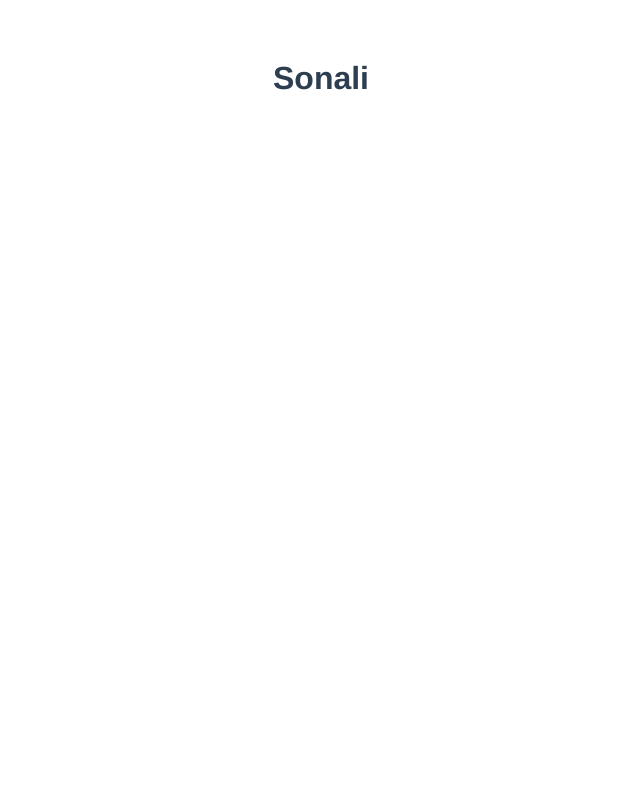
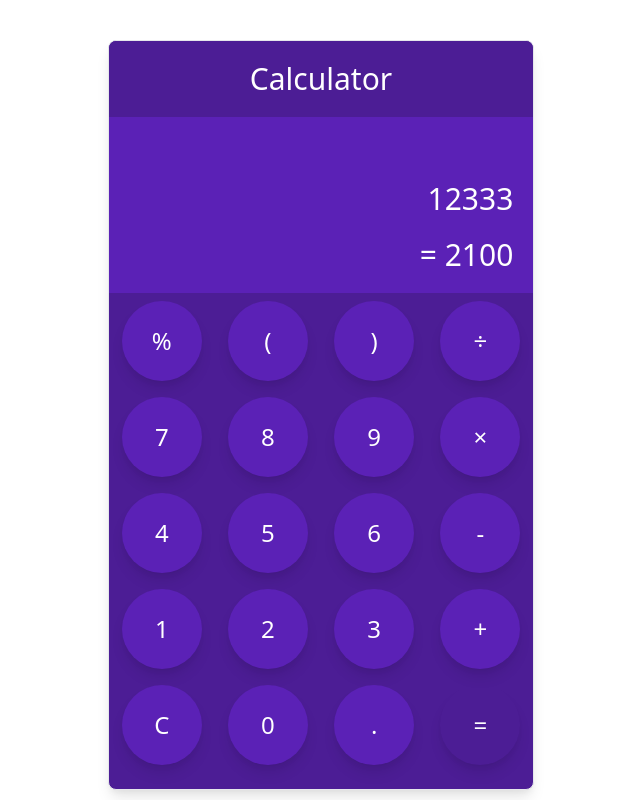
Before and after one commit to hiravesonali/calculator-using-VueJs, a Vue app: page / in a window 1280 px wide. Shown: the whole page, without its empty margins (319-959 px from the left). Built offline with nearby package versions, Linux system fonts and the light colour scheme.

Commit message:
added clear button method

```diff
--- a/src/App.vue
+++ b/src/App.vue
@@ -16,12 +16,5 @@ export default {
 </script>
 
 <style>
-#app {
-  font-family: Avenir, Helvetica, Arial, sans-serif;
-  -webkit-font-smoothing: antialiased;
-  -moz-osx-font-smoothing: grayscale;
-  text-align: center;
-  color: #2c3e50;
-  margin-top: 60px;
-}
+  @import "https://unpkg.com/tailwindcss@^1.0/dist/tailwind.min.css";
 </style>
--- a/src/components/Calculator.vue
+++ b/src/components/Calculator.vue
@@ -1,14 +1,118 @@
 <template>
-  <div class="hello">
-  <h1>Sonali</h1>
+  <div class="mx-auto overflow-hidden mt-10 shadow-lg mb-2 bg-purple-900 shadow-lg border rounded-lg lg:w-2/6 md:w-3/6 sm:w-4/6">
+    <div class="">
+      <div class="p-5 text-white text-center text-3xl bg-purple-900"><span class="text-orange-500">Calcu</span>lator</div>
+      <div class="pt-16 p-5 pb-0 text-white text-right text-3xl bg-purple-800">{{ current || '00' }}</div>
+      <div class="p-5 text-white text-right text-3xl bg-purple-800">= <span class="text-orange-500">2100</span></div>
+
+
+ <div class="flex items-stretch bg-purple-900 h-24">
+    <div class="flex-1 px-2 py-2 justify-center flex items-center text-white text-2xl font-semibold">
+      <button class="rounded-full h-20 w-20 flex items-center bg-purple-800 justify-center shadow-lg">%</button>
+    </div>
+
+    <div class="flex-1 px-2 py-2 justify-center flex items-center text-white text-2xl font-semibold">
+      <button class="rounded-full h-20 w-20 flex items-center bg-purple-800 justify-center shadow-lg">(</button>
+    </div>
+
+    <div class="flex-1 px-2 py-2 justify-center flex items-center text-white text-2xl font-semibold">
+      <button class="rounded-full h-20 w-20 flex items-center bg-purple-800 justify-center shadow-lg">)</button>
+    </div>
+
+    <div class="flex-1 px-2 py-2 justify-center flex items-center text-white text-2xl font-semibold">
+      <button class="rounded-full h-20 w-20 flex items-center bg-purple-800 justify-center shadow-lg">÷</button>
+    </div>
+</div>
+
+<div class="flex items-stretch bg-purple-900 h-24">
+    <div class="flex-1 px-2 py-2 justify-center flex items-center text-white text-2xl font-semibold">
+      <button class="rounded-full h-20 w-20 flex items-center bg-purple-800 justify-center shadow-lg">7</button>
+    </div>
+
+    <div class="flex-1 px-2 py-2 justify-center flex items-center text-white text-2xl font-semibold">
+      <button class="rounded-full h-20 w-20 flex items-center bg-purple-800 justify-center shadow-lg">8</button>
+    </div>
+
+    <div class="flex-1 px-2 py-2 justify-center flex items-center text-white text-2xl font-semibold">
+      <button class="rounded-full h-20 w-20 flex items-center bg-purple-800 justify-center shadow-lg">9</button>
+    </div>
+
+    <div class="flex-1 px-2 py-2 justify-center flex items-center text-white text-2xl font-semibold">
+      <button class="rounded-full h-20 w-20 flex items-center bg-purple-800 justify-center shadow-lg">×</button>
+    </div>
+</div>
+
+<div class="flex items-stretch bg-purple-900 h-24">
+    <div class="flex-1 px-2 py-2 justify-center flex items-center text-white text-2xl font-semibold">
+      <button class="rounded-full h-20 w-20 flex items-center bg-purple-800 justify-center shadow-lg">4</button>
+    </div>
+
+    <div class="flex-1 px-2 py-2 justify-center flex items-center text-white text-2xl font-semibold">
+      <button class="rounded-full h-20 w-20 flex items-center bg-purple-800 justify-center shadow-lg">5</button>
+    </div>
+
+    <div class="flex-1 px-2 py-2 justify-center flex items-center text-white text-2xl font-semibold">
+      <button class="rounded-full h-20 w-20 flex items-center bg-purple-800 justify-center shadow-lg">6</button>
+    </div>
+
+    <div class="flex-1 px-2 py-2 justify-center flex items-center text-white text-2xl font-semibold">
+      <button class="rounded-full h-20 w-20 flex items-center bg-purple-800 justify-center shadow-lg">-</button>
+    </div>
+</div>
+
+<div class="flex items-stretch bg-purple-900 h-24">
+    <div class="flex-1 px-2 py-2 justify-center flex items-center text-white text-2xl font-semibold">
+      <button class="rounded-full h-20 w-20 flex items-center bg-purple-800 justify-center shadow-lg">1</button>
+    </div>
+
+    <div class="flex-1 px-2 py-2 justify-center flex items-center text-white text-2xl font-semibold">
+      <button class="rounded-full h-20 w-20 flex items-center bg-purple-800 justify-center shadow-lg">2</button>
+    </div>
+
+    <div class="flex-1 px-2 py-2 justify-center flex items-center text-white text-2xl font-semibold">
+      <button class="rounded-full h-20 w-20 flex items-center bg-purple-800 justify-center shadow-lg">3</button>
+    </div>
+
+    <div class="flex-1 px-2 py-2 justify-center flex items-center text-white text-2xl font-semibold">
+      <button class="rounded-full h-20 w-20 flex items-center bg-purple-800 justify-center shadow-lg">+</button>
+    </div>
+</div>
+
+
+<div class="flex items-stretch bg-purple-900 h-24 mb-4">
+    <div class="flex-1 px-2 py-2 justify-center flex items-center text-white text-2xl font-semibold">
+      <button @click="clear" class="rounded-full h-20 w-20 flex items-center bg-purple-800 justify-center shadow-lg">C</button>
+    </div>
+
+    <div class="flex-1 px-2 py-2 justify-center flex items-center text-white text-2xl font-semibold">
+      <button class="rounded-full h-20 w-20 flex items-center bg-purple-800 justify-center shadow-lg">0</button>
+    </div>
+
+    <div class="flex-1 px-2 py-2 justify-center flex items-center text-white text-2xl font-semibold">
+      <button class="rounded-full h-20 w-20 flex items-center bg-purple-800 justify-center shadow-lg">.</button>
+    </div>
+
+    <div class="flex-1 px-2 py-2 justify-center flex items-center text-white text-2xl font-semibold">
+      <button class="rounded-full h-20 w-20 flex items-center bg-orange-500 justify-center shadow-lg">=</button>
+    </div>
+</div>
+
+
   </div>
+</div>
 </template>
 
 <script>
 export default {
-  name: 'Calculator',
-  props: {
-    msg: String
-  }
+    data() {
+      return {
+        current: '12333',
+      }
+    },
+    methods: {
+      clear(){
+        this.current = '';
+      }
+    }
 }
 </script>
```
